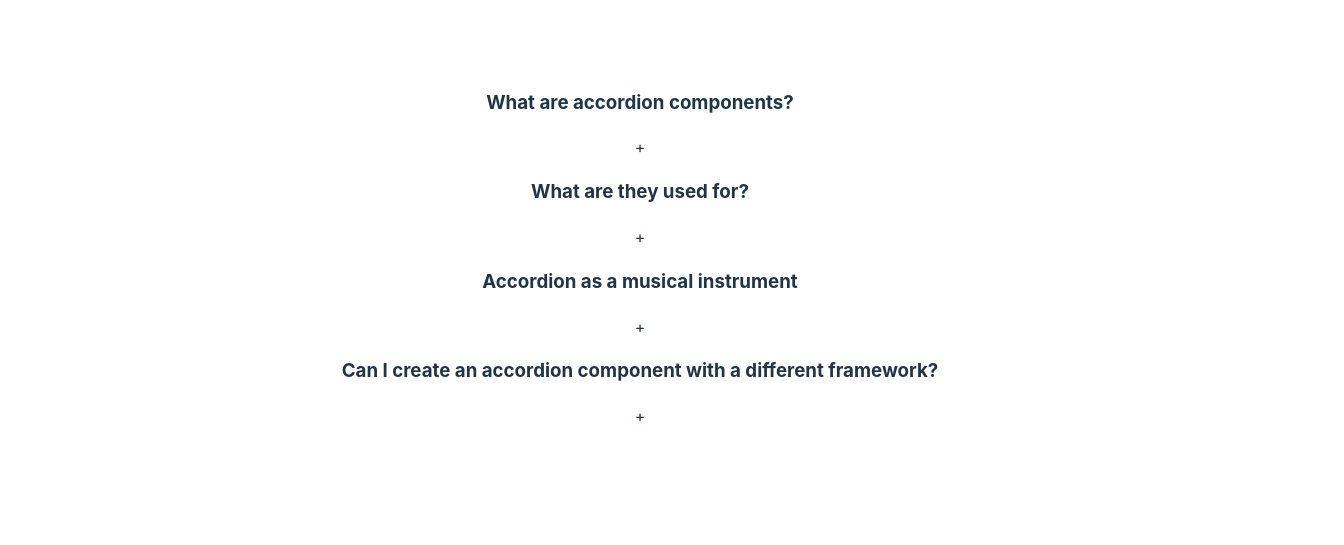
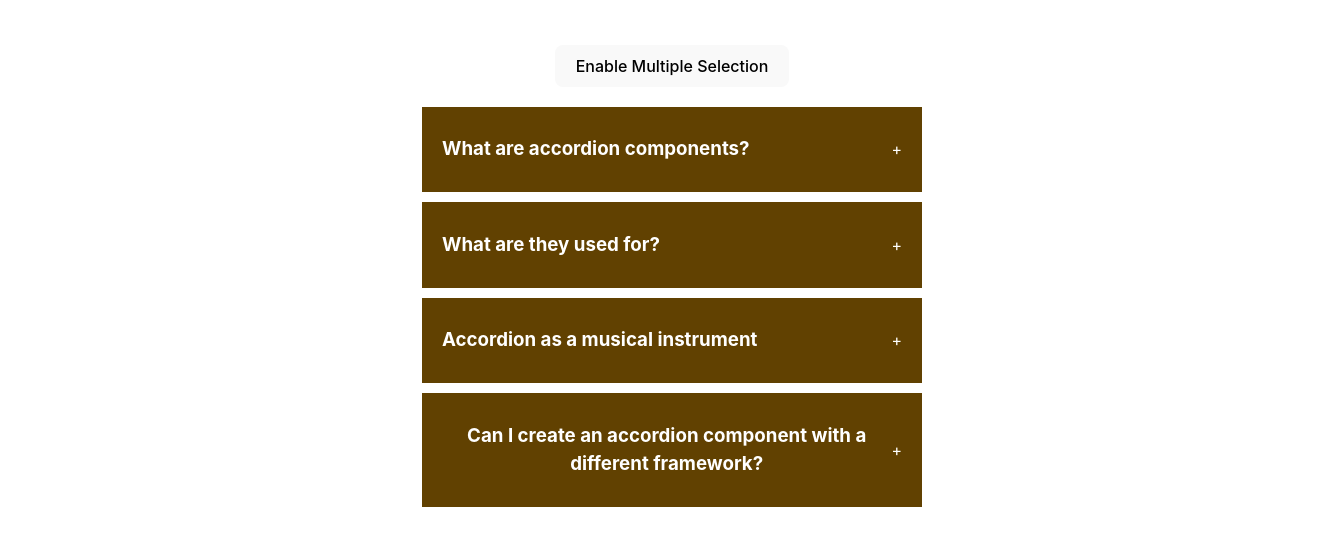
Before and after one commit to indieka900/react-beginner-projects, a React (Vite) app: page / in a window 1280 px wide. Shown: the part 151-696 px from the top of the page, 1344 px wide, since content can reach past the window. Built offline with nearby package versions, Linux system fonts and the light colour scheme.

Commit message:
Accordian project

```diff
--- a/src/components/accordian/index.jsx
+++ b/src/components/accordian/index.jsx
@@ -3,26 +3,58 @@
 
 import { useState } from "react";
 import data from "./data";
+import './style.css'
 
 export default function Accordian (){
-    const [selected, setSelected] = useState(null)
+    const [selected, setSelected] = useState(null);
+
+    const [enableMultiselec, setEnableMultiselec] = useState(false);
+    const [selectedMulti, setSelectedMulti] = useState([]);
 
     function handleSingleSelection(currentId) {
-        setSelected(current => current === currentId ? null : currentId)
+        setSelected(current => current === currentId ? null : currentId);
     }
+
+    function handleMultiSelection(id) {
+        let cpyMulti = [...selectedMulti];
+        const  findIndexOfCurrentId = cpyMulti.indexOf(id);
+
+        console.log(findIndexOfCurrentId);
+
+        findIndexOfCurrentId === -1 ? cpyMulti.push(id) : cpyMulti.splice(findIndexOfCurrentId, 1)
+
+        setSelectedMulti(cpyMulti);
+
+    }
+
+
+    console.log(selectedMulti);
+
+    const str = enableMultiselec ? "Disable" : "Enable";
 
     return (
         <div className="wrapper">
+            <button onClick={
+                () => {
+                    enableMultiselec ? setSelectedMulti([]) : setSelected(null);
+                    setEnableMultiselec((current) => !current);
+
+                }
+            }>{str} Multiple Selection</button>
             <div className="accordian">
                 {
                     data && data.length > 0 ?
                     data.map(dataItem => <div className="item" key={dataItem.id}>
-                        <div onClick={()=>handleSingleSelection(dataItem.id)} className="title">
+                        <div onClick={
+                            enableMultiselec
+                            ? () => handleMultiSelection(dataItem.id)
+                            : () => handleSingleSelection(dataItem.id)
+                        } className="title">
                             <h3>{dataItem.question}</h3>
                             {selected === dataItem.id ? <span></span> : <span>+</span>}
                         </div>
                         {
-                            selected === dataItem.id ?
+                            selected === dataItem.id || selectedMulti.indexOf(dataItem.id) !== -1 ?
                             <div className="content">{dataItem.answer}</div>
                             : null
                         }
--- a/src/components/accordian/style.css
+++ b/src/components/accordian/style.css
@@ -1,3 +1,34 @@
 .wrapper {
+    display: flex;
+    height: 100vh;
+    width: 100vw;
+    justify-content: center;
+    align-items: center;
+    flex-direction: column;
+    gap: 20px;
+}
 
+
+
+.accordian {
+    width: 500px;
 }
+
+.item {
+    background: #614101;
+    margin-bottom: 10px;
+    padding: 10px 20px;
+}
+
+.title {
+    color: #ffffff;
+    display: flex;
+    justify-content: space-between;
+    align-items: center;
+    cursor: pointer;
+}
+
+.content {
+    color: #eee9e9c9;
+    height: auto;
+}
```
